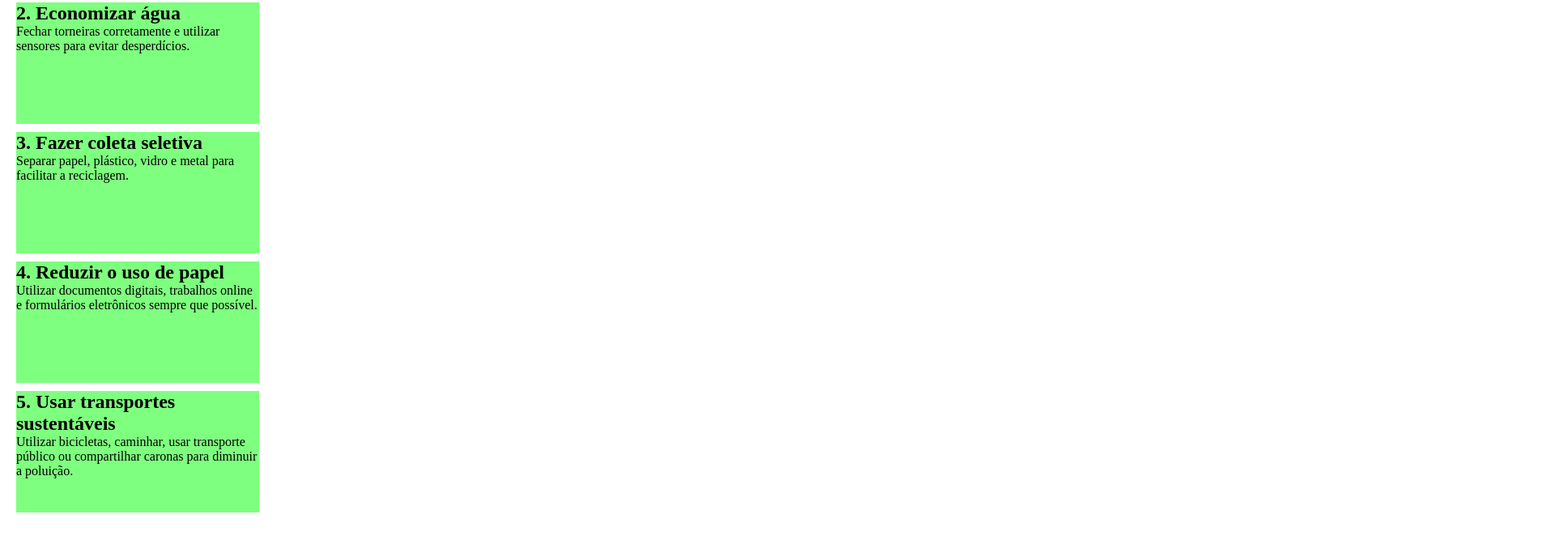
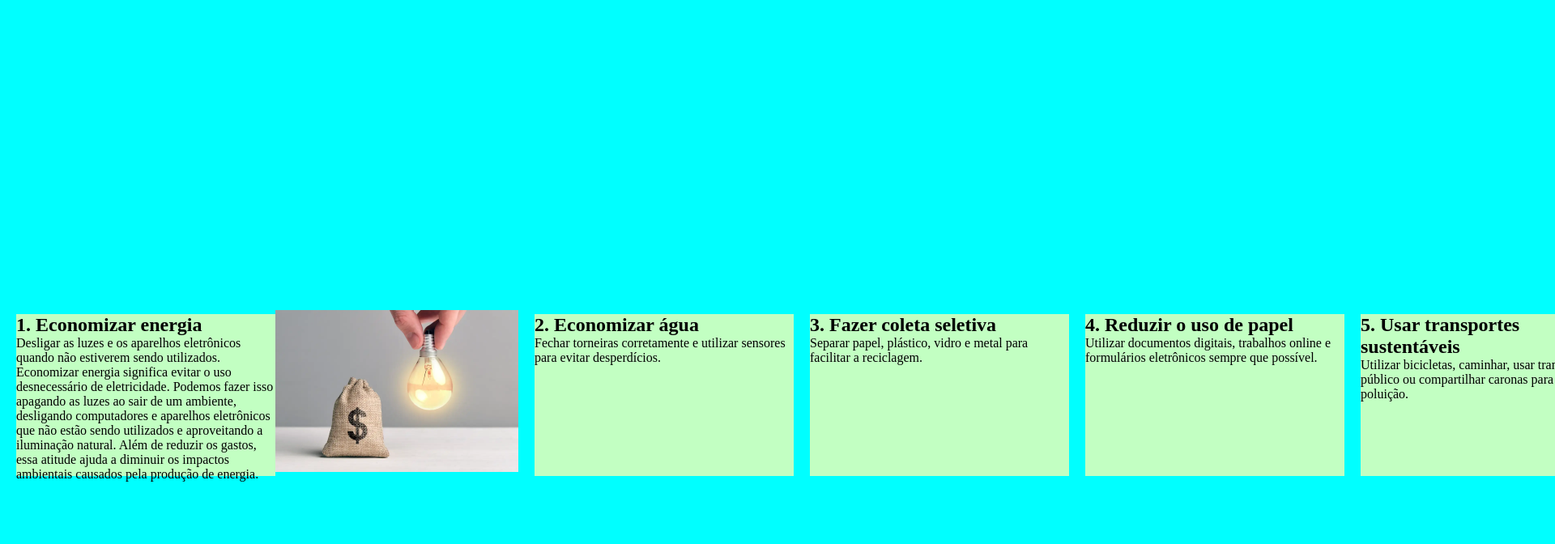
Before and after one commit to WaleskaEmanuele/TechSustent-vel, a plain HTML site: page HTML/acoes.html in a window 1280 px wide. Shown: the part 284-956 px from the top of the page at 81% size, 1920 px wide, since content can reach past the window. Before the commit the page ends 917 px from the top, so only its background shows below. Drawn offline with Linux system fonts and the light colour scheme.

Commit message:
tentativa

```diff
--- a/CSS/style.css
+++ b/CSS/style.css
@@ -30,10 +30,24 @@ h1{
     height: auto;
 }
 .card{
-    width: 300px;
-    height: 150px;
-    background-color:  rgb(127, 255, 127);
+    width: 500px;
+    height: 200px;
+    background-color: rgb(194, 255, 194);
     align-items: center;
     margin-left: 20px;
     margin-top: 10px;
 }
+.p{
+    padding-left: 10px;
+    margin-top: 10px;
+}
+img{
+    width: 300px;
+}
+.cardsupremo{
+    display: flex;
+    align-items: center;
+    background-color: aqua;
+    width: 2000px;
+    height: 1300px;
+}
--- a/HTML/acoes.html
+++ b/HTML/acoes.html
@@ -24,13 +24,16 @@
 
 
     <h1>Ações Sustentáveis</h1>
+    <div class="cardsupremo">
 <div class="card">
     <h2> 1. Economizar energia</h2>
     <p>
         Desligar as luzes e os aparelhos eletrônicos quando não estiverem
         sendo utilizados.
     </p>
+    <p>Economizar energia significa evitar o uso desnecessário de eletricidade. Podemos fazer isso apagando as luzes ao sair de um ambiente, desligando computadores e aparelhos eletrônicos que não estão sendo utilizados e aproveitando a iluminação natural. Além de reduzir os gastos, essa atitude ajuda a diminuir os impactos ambientais causados pela produção de energia.</p>
 </div>
+<img src="../IMG/economizar.webp" alt="">
 <div class="card">
     <h2> 2. Economizar água</h2>
     <p>
@@ -58,6 +61,7 @@
         compartilhar caronas para diminuir a poluição.
     </p>
 </div>
+  </div>
 
 </body>
 </html>
```
Also changed, not shown: IMG/economizar.webp (added).
